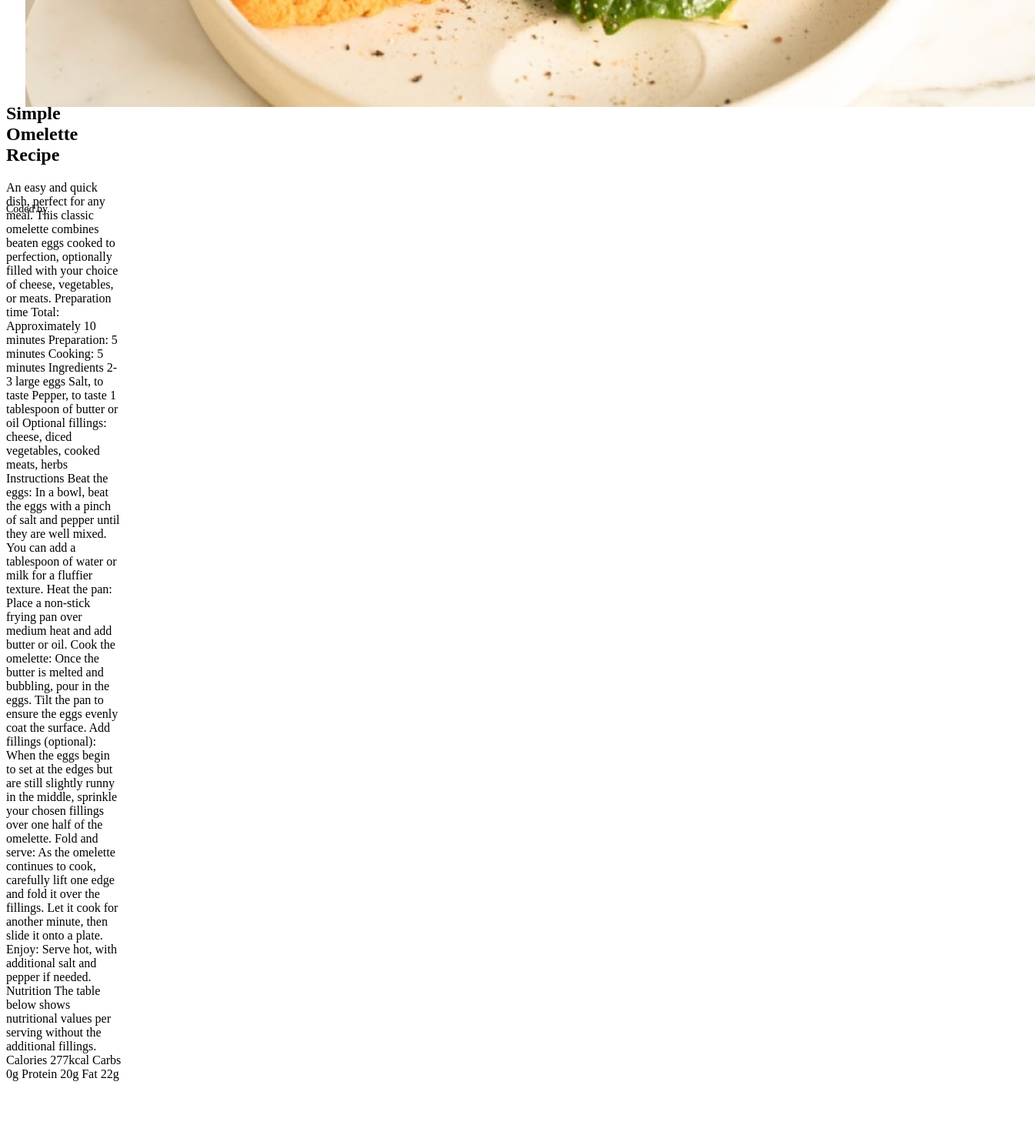
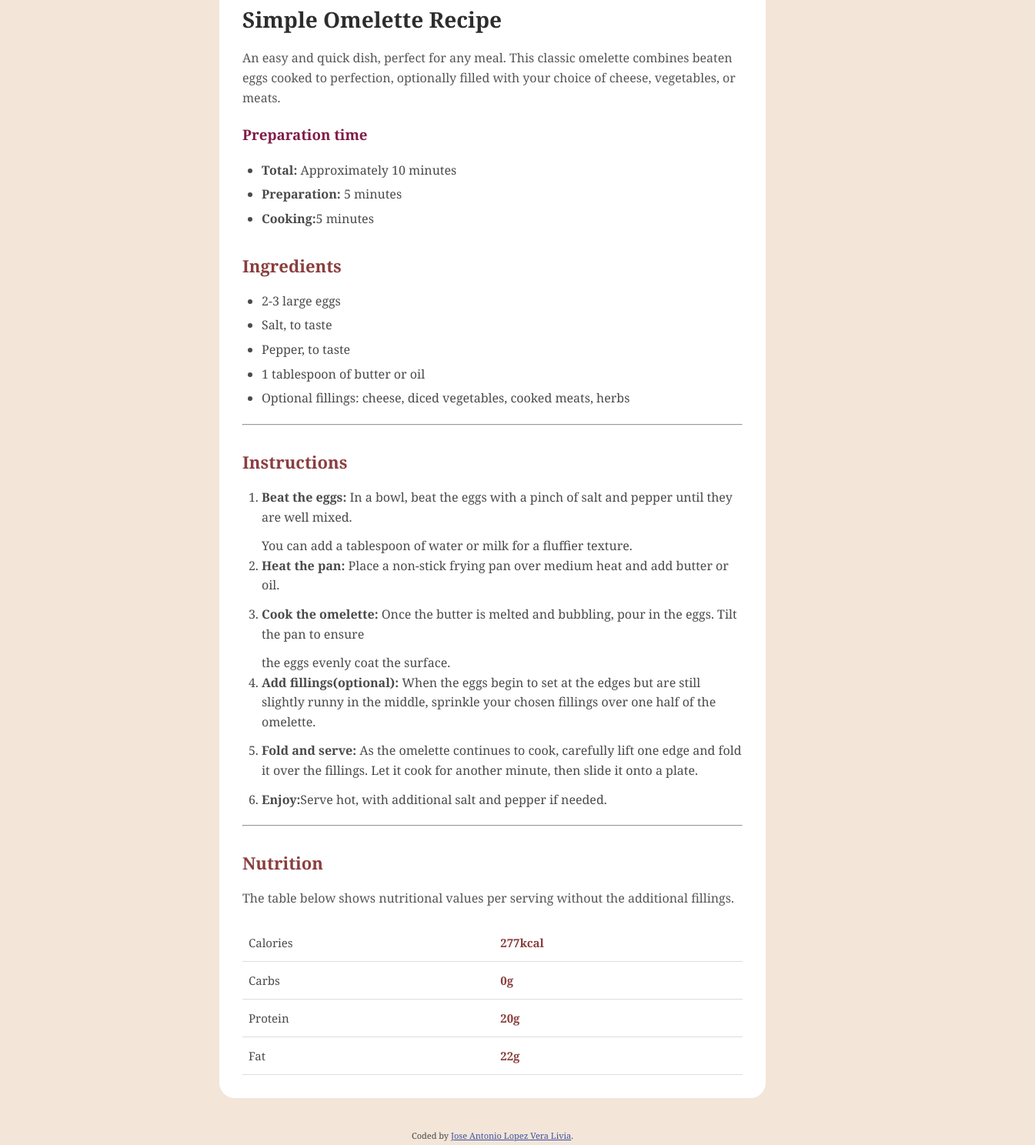
Before and after one commit to lil-nxzty/Final-Project, a plain HTML site: page recipe-page-main/index.html in a window 1280 px wide. Shown: the part 411-1899 px from the top of the page at 77% size, 1345 px wide, since content can reach past the window. Before the commit the page ends 1816 px from the top, so only its background shows below. Drawn offline with Linux system fonts and the light colour scheme.

Commit message:
fortnite

```diff
--- a/recipe-page-main/index.html
+++ b/recipe-page-main/index.html
@@ -3,75 +3,91 @@
 <head>
   <meta charset="UTF-8">
   <meta name="viewport" content="width=device-width, initial-scale=1.0"> <!-- displays site properly based on user's device -->
-
+  <link rel="stylesheet" href="style.css">
   <link rel="icon" type="image/png" sizes="32x32" href="./assets/images/favicon-32x32.png">
 
-  <title>Master Jant Loveli | Recipe page</title>
+  <title>Jose Lopez | Recipe page</title>
 
-  <link rel="stylesheet" href="./style.css">
+  <!-- Feel free to remove these styles or customise in your own stylesheet 👍 -->
+  <style>
+    .attribution { font-size: 11px; text-align: center; }
+    .attribution a { color: hsl(228, 45%, 44%); }
+  </style>
 </head>
 <body>
-  <div class="container">
-     <div class="imga"><img src="./assets/images/image-omelette.jpeg" alt="Omelette Image"></div>
+  <main class="container">
+    <img src="image-omelette.jpeg" alt="Omelette" class="hero">
 
 
-    <section class="text-upper">
-      <h1>Simple Omelette Recipe</h1>
-      <p>An easy and quick dish, perfect for any meal. This classic omelette combines beaten eggs cooked
-      to perfection, optionally filled with your choice of cheese, vegetables, or meats.
+  <h1>Simple Omelette Recipe</h1>
 
-      Preparation time
+  <p>An easy and quick dish, perfect for any meal. This classic omelette combines beaten eggs cooked
+  to perfection, optionally filled with your choice of cheese, vegetables, or meats.</p>
 
-      Total: Approximately 10 minutes
-      Preparation: 5 minutes
-      Cooking: 5 minutes
+  <section class="Prep-Box">
+  <h3>Preparation time</h3>
+  <ul>
+  <li><strong>Total:</strong> Approximately 10 minutes</li>
+  <li><strong>Preparation:</strong> 5 minutes</li>
+  <li><strong> Cooking:</strong>5 minutes</li>
+  </ul>
+ </section>
 
-      Ingredients
+  <section>
+  <h2>Ingredients</h2>
+    <ul>
+  <li>2-3 large eggs</li>
+  <li>Salt, to taste</li>
+  <li>Pepper, to taste</li>
+  <li>1 tablespoon of butter or oil</li>
+  <li>Optional fillings: cheese, diced vegetables, cooked meats, herbs</li>
+  </ul>
+  </section>
 
-      2-3 large eggs
-      Salt, to taste
-      Pepper, to taste
-      1 tablespoon of butter or oil
-      Optional fillings: cheese, diced vegetables, cooked meats, herbs
+  <hr>
 
-      Instructions
+  <section>
+  <h2>Instructions</h2>
+    <ol>
+  <li><strong>Beat the eggs:</strong> In a bowl, beat the eggs with a pinch of salt and pepper until they are well mixed.</li>
+  You can add a tablespoon of water or milk for a fluffier texture.
 
-      Beat the eggs: In a bowl, beat the eggs with a pinch of salt and pepper until they are well mixed.
-      You can add a tablespoon of water or milk for a fluffier texture.
+  <li><strong>Heat the pan:</strong> Place a non-stick frying pan over medium heat and add butter or oil.</li>
 
-      Heat the pan: Place a non-stick frying pan over medium heat and add butter or oil.
+  <li><strong>Cook the omelette:</strong>  Once the butter is melted and bubbling, pour in the eggs. Tilt the pan to ensure</li>
+  the eggs evenly coat the surface.
 
-      Cook the omelette: Once the butter is melted and bubbling, pour in the eggs. Tilt the pan to ensure
-      the eggs evenly coat the surface.
+  <li><strong>Add fillings(optional):</strong> When the eggs begin to set at the edges but are still slightly runny in the
+  middle, sprinkle your chosen fillings over one half of the omelette.</li>
 
-      Add fillings (optional): When the eggs begin to set at the edges but are still slightly runny in the
-      middle, sprinkle your chosen fillings over one half of the omelette.
+  <li><strong>Fold and serve:</strong> As the omelette continues to cook, carefully lift one edge and fold it over the
+  fillings. Let it cook for another minute, then slide it onto a plate.</li>
 
-      Fold and serve: As the omelette continues to cook, carefully lift one edge and fold it over the
-      fillings. Let it cook for another minute, then slide it onto a plate.
+  <li><strong>Enjoy:</strong>Serve hot, with additional salt and pepper if needed.</li>
+    </ol>
+</section>
 
-      Enjoy: Serve hot, with additional salt and pepper if needed.
+<hr>
 
-      Nutrition
 
-      The table below shows nutritional values per serving without the additional fillings.
+<section>
 
-      Calories
-      277kcal
+<h2>Nutrition</h2>
 
-      Carbs
-      0g
+  <p>The table below shows nutritional values per serving without the additional fillings.</p>
+<table class="nutrition table">
+  <tr><td>Calories</td><td>277kcal</td></tr>
+  <tr><td>Carbs</td><td>0g</td></tr>
+  <tr><td>Protein</td><td>20g</td></tr>
+  <tr><td>Fat</td><td>22g</td></tr>
+  </table>
+  </section>
 
-      Protein
-      20g
+  </main>
 
-      Fat
-      22g</p>
-    </section>
-    <div class="attribution">
-        Coded by.
-    </div>
+
+  <div class="attribution">
+    Coded by <a href="#">Jose Antonio Lopez Vera Livia</a>.
   </div>
-
 </body>
 </html>
--- a/recipe-page-main/style.css
+++ b/recipe-page-main/style.css
@@ -1,25 +1,93 @@
-* {
-    box-sizing: border-box;
-}
-.container {
-    display: flex;
-    flex-direction: column;
-    justify-content: center;
-    height: 75vh;
-}
-.imga {
-    height: 600px;
-    width: 800px;
-    border-radius: 10%;
-    padding: 25px;
-}
-.text-upper {
-    height: 150px;
-    width: 150px;
+body {
+    background-color: #f3e5d8;
+    font-family: 'Georgia', serif;
+    color: #4a4a4a;
+    line-height: 1.6;
 }
 
-.attribution {
-    font-size: 14px;
-    height: 100px;
-    width: 200px;
+.container{
+    margin: 40px auto;
+    padding: 30px;
+    border-radius: 20px;
+    width: 650px;
+    align-items: center;
+    background-color: white;
 }
+
+img {
+    width: 100%;
+    border-radius: 15px;
+    margin-bottom: 20px;
+}
+
+h1 {
+    font-size: 28px;
+    color: #2d2d2d;
+    font-weight: bold;
+    margin-bottom: 10px;
+}
+
+h2 {
+    font-size: 22px;
+    margin-top: 30px;
+    margin-bottom: 10px;
+    color: #8b3e3e
+}
+
+
+h3 {
+    color: #811b46;
+}
+
+
+.container p {
+    margin-bottom:20px;
+    color: #555;
+}
+
+.prep-box {
+    background-color: #eed0e0;
+    padding: 18px;
+    border-radius: 10px;
+    margin-bottom: 20px;
+}
+
+.prep-box h3 {
+    margin: 0 0 10px 0;
+    color: #8b3e3e;
+    font-size: 18px;
+}
+
+ul, ol {
+    padding-left: 25px;
+    margin-bottom: 20px;
+}
+
+ul li {
+    margin-bottom: 6px;
+}
+
+ol li {
+    margin-bottom: 12px;
+}
+
+ol li b {
+    color: #2d2d2d;
+}
+
+table {
+    width: 100%;
+    border-collapse: collapse;
+    margin-top: 15px
+}
+
+td {
+    padding: 12px 8px;
+    border-bottom: 1px solid #ddd;
+    font-size: 15px;
+}
+
+td:nth-child(2) {
+    font-weight: bold;
+    color: #8b3e3e;
+}
```
Also changed, not shown: recipe-page-main/design/favicon-32x32.png (renamed from recipe-page-main/assets/images/favicon-32x32.png), recipe-page-main/image-omelette.jpeg (renamed from recipe-page-main/assets/images/image-omelette.jpeg).
